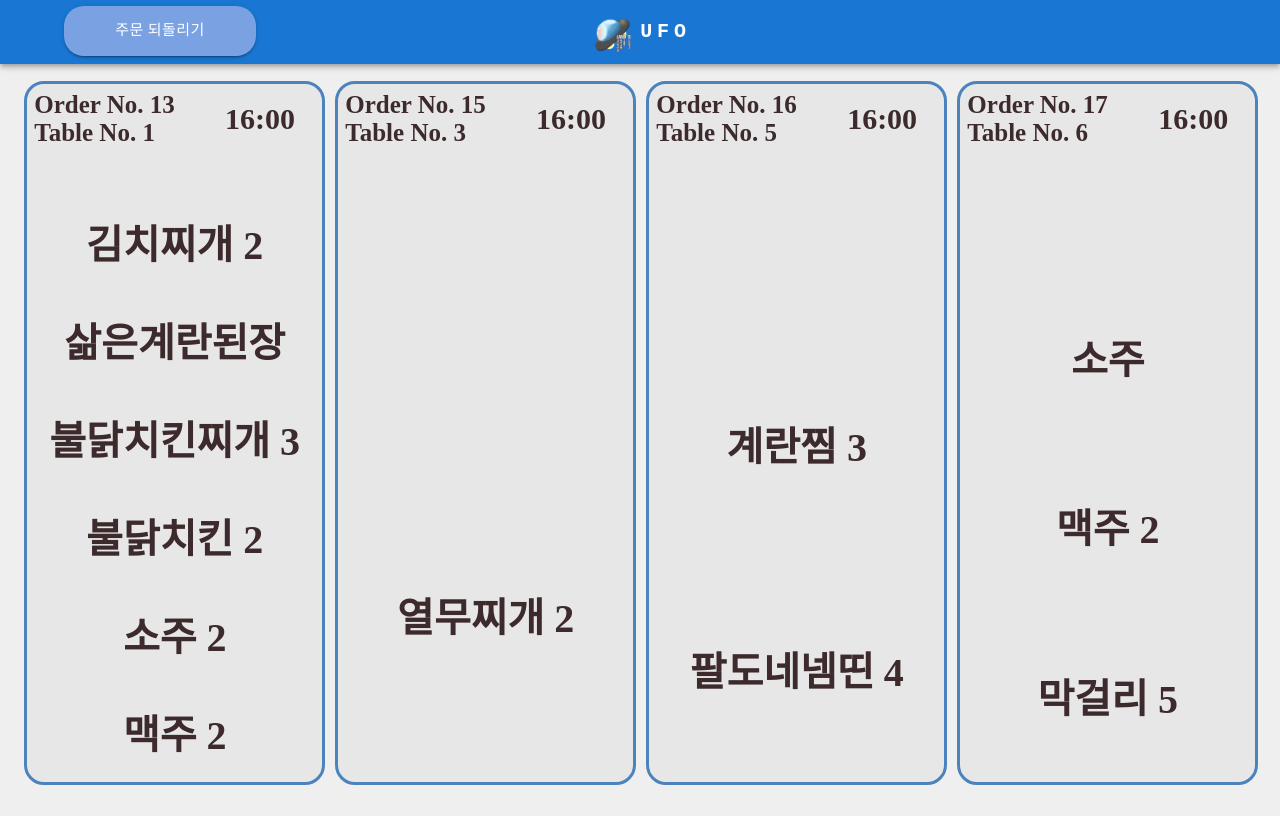
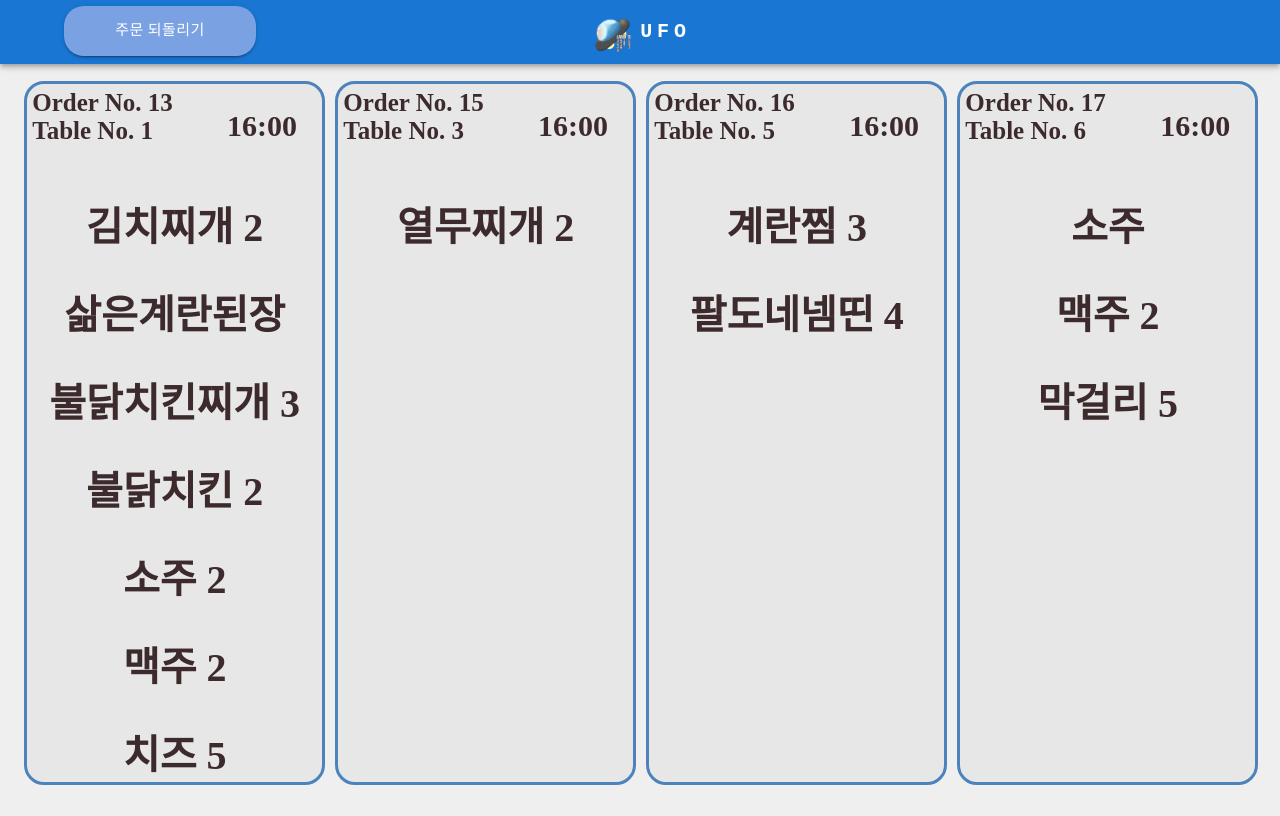
Before and after one commit to UFO-System/ufo-front, a React (Vite) app: page /KitchenPage in a window 1280 px wide. Built offline with nearby package versions, Linux system fonts and the light colour scheme.

Commit message:
Modify: OrderBoard내부 메뉴들의 열을 맞췄습니다.

```diff
--- a/src/components/Mobile/Kitchen/OrderBoard.jsx
+++ b/src/components/Mobile/Kitchen/OrderBoard.jsx
@@ -14,6 +14,7 @@ const OrderBoard = ({ tableNo, values }) => {
   return (
     <Box
       sx={{
+        color: "#3c2a2c",
         position: "relative",
         border: "3px solid #4D83BD",
         width: "23.5vw",
@@ -35,8 +36,7 @@ const OrderBoard = ({ tableNo, values }) => {
         },
       }}
     >
-      <table className="kitchenTable">
-        <tr>
+      <div className="kitchenDiv">
         <div
           style={{
             display: "flex",
@@ -45,6 +45,8 @@ const OrderBoard = ({ tableNo, values }) => {
             width: "100%",
             padding: "5px",
             fontWeight: "bolder",
+            marginBottom: "10px",
+            position: "relative",
           }}
         >
           <div>
@@ -52,21 +54,18 @@ const OrderBoard = ({ tableNo, values }) => {
             <br />
             <span>Table No. {tableNo}</span>
           </div>
-            <span style={{ alignSelf: "center", marginRight: "30px", fontSize: "30px" }}>
+          <span style={{ position: "absolute", top: "25px", right: "35px", fontSize: "30px"}}>
             16:00
           </span>
         </div>
-        </tr>
-
+        <div style={{ padding: "5px" }}>
           {values.map((order, index) => (
-          <tr key={index}>
-            <td colSpan="3">
-              {menuNameLength(order.menu_name)}{" "}
-              {order.order_cnt === 1 ? "" : order.order_cnt}
-            </td>
-          </tr>
+            <div className="tableDiv" key={index} style={{ margin: "30px auto" }}>
+              {menuNameLength(order.menu_name)} {order.order_cnt === 1 ? "" : order.order_cnt}
+            </div>
           ))}
-      </table>
+        </div>
+      </div>
     </Box>
   );
 };
--- a/src/components/Mobile/Kitchen/css/KitchenPage.css
+++ b/src/components/Mobile/Kitchen/css/KitchenPage.css
@@ -3,17 +3,20 @@ body {
   padding: 0;
   background-color: #efefef;
 }
-.kitchenTable {
+.kitchenDiv {
   width: 100%;
   height: 100%;
   color: #3c2a2c;
 }
-.kitchenTable th,
-.kitchenTable td {
+.tableDiv {
   font-family: "고딕체";
-  border: 1px solid black;
+  border: 1px solid #3c2a2c;
   text-align: center;
   border: none;
   font-size: 40px;
   font-weight: bolder;
 }
+.kitchenBody {
+  display: flex;
+  flex-wrap: wrap;
+}
--- a/src/components/Mobile/Kitchen/data.json
+++ b/src/components/Mobile/Kitchen/data.json
@@ -28,6 +28,11 @@
     {
       "menu_name": "맥주",
       "order_cnt": 2,
+      "order_id" : 13
+    },
+    {
+      "menu_name": "치즈",
+      "order_cnt": 5,
       "order_id" : 13
     }
   ],
```
Lines whose indentation alone changed are shown as unchanged.
